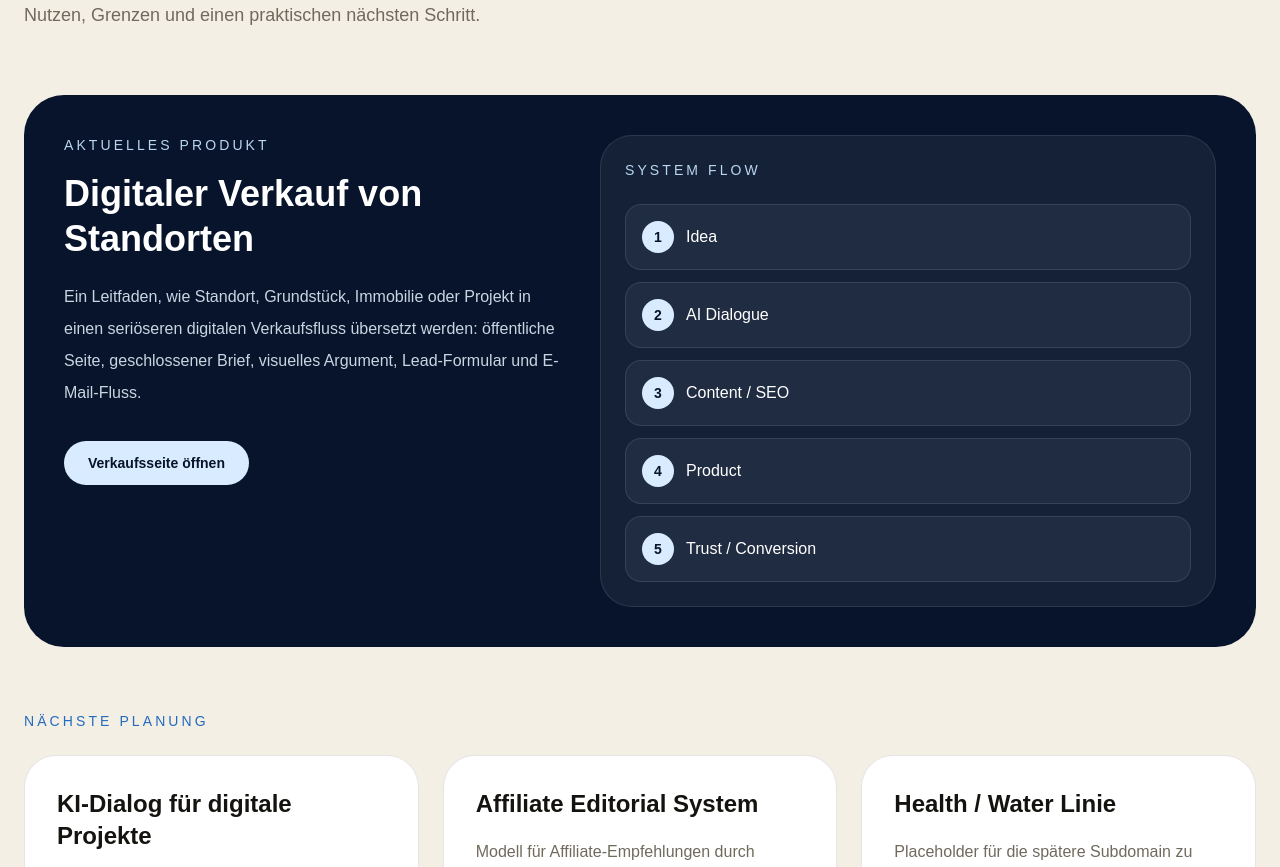
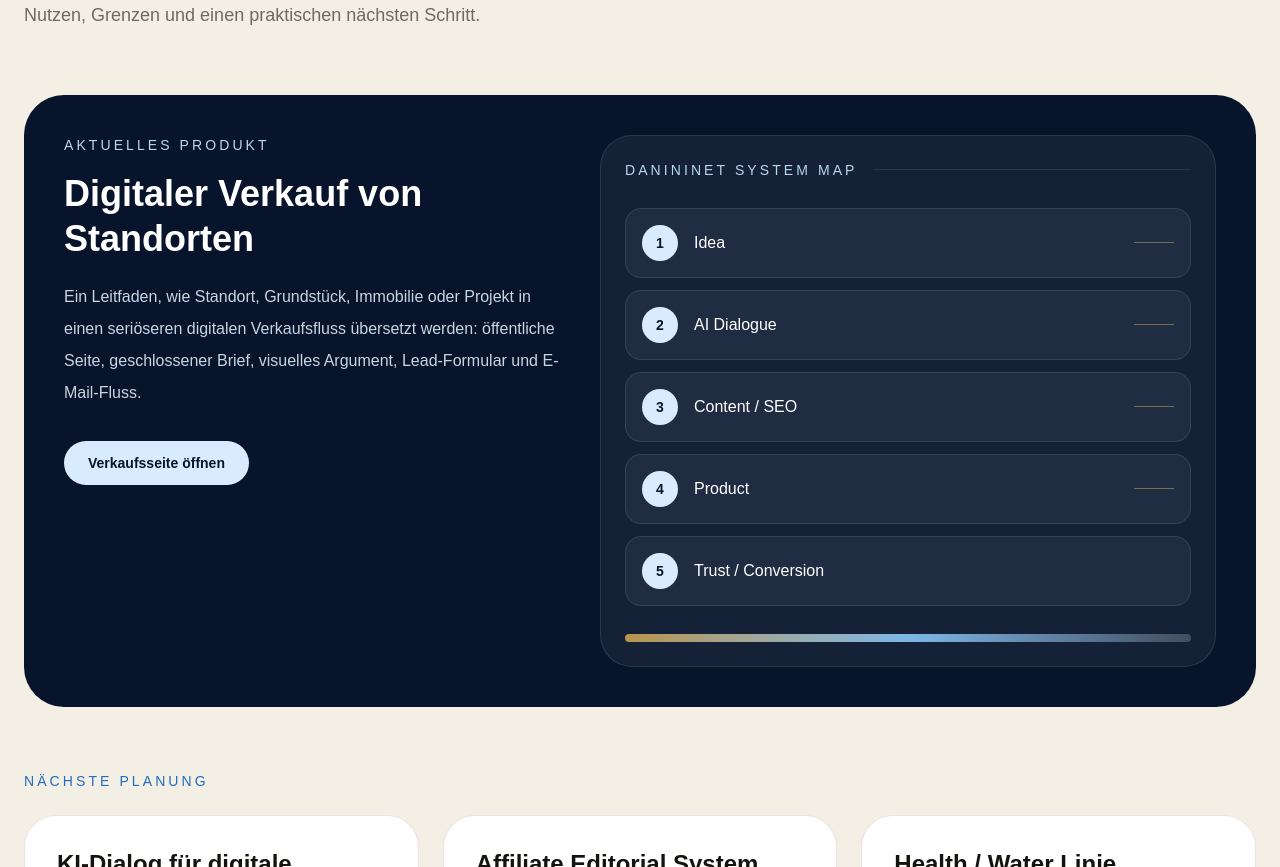
Before and after one commit to danininet/danininet, a Next.js app: page /de/proizvodi in a window 1280 px wide. Shown: the part 420-1287 px from the top of the page. Built offline with nearby package versions, Linux system fonts and the light colour scheme; no server answers.

Commit message:
Use reusable system map on products page

```diff
--- a/app/[locale]/proizvodi/page.tsx
+++ b/app/[locale]/proizvodi/page.tsx
@@ -1,5 +1,6 @@
 import Link from "next/link";
 import { SectionIntro, SiteShell, normalizeLocale } from "@/components/layout/SiteShell";
+import { SystemMap } from "@/components/visual/SystemMap";
 
 type Locale = "sr" | "de" | "en";
 
@@ -57,7 +58,7 @@
   const t = copy[lang];
 
   return (
-    <SiteShell locale={lang}>
+    <SiteShell locale={lang} currentPath={`/${lang}/proizvodi`}>
       <SectionIntro eyebrow={t.eyebrow} title={t.title} text={t.text} />
 
       <section className="mx-auto max-w-7xl px-6 pb-16">
@@ -70,17 +71,7 @@
               {t.dplCta}
             </Link>
           </div>
-          <div className="rounded-[2rem] border border-white/10 bg-white/[0.06] p-6">
-            <p className="text-sm uppercase tracking-[0.22em] text-[#b9d7f0]">System flow</p>
-            <div className="mt-6 grid gap-3">
-              {["Idea", "AI Dialogue", "Content / SEO", "Product", "Trust / Conversion"].map((item, index) => (
-                <div key={item} className="flex items-center gap-3 rounded-2xl border border-white/10 bg-white/[0.05] p-4">
-                  <span className="grid h-8 w-8 place-items-center rounded-full bg-[#d9ecff] text-sm font-semibold text-[#07142b]">{index + 1}</span>
-                  <span>{item}</span>
-                </div>
-              ))}
-            </div>
-          </div>
+          <SystemMap />
         </article>
       </section>
 
```
